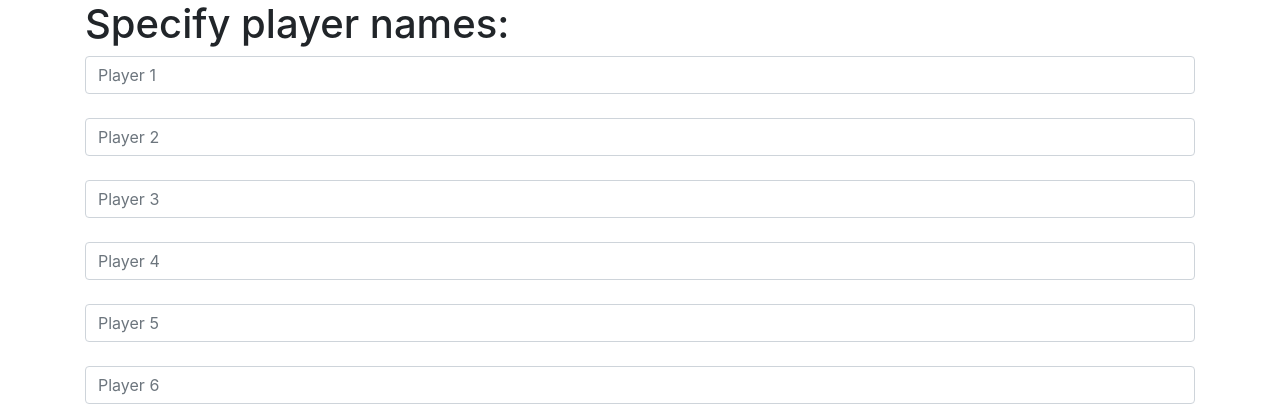
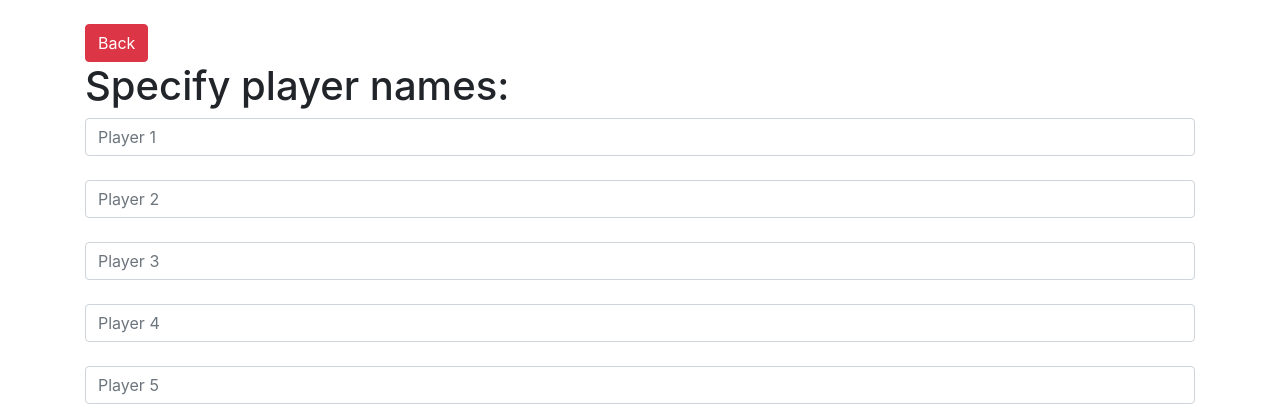
Before and after one commit to puct9/matchmaker, a Flask app: page /create in a window 1280 px wide. Shown: the top 420 px of the page. Run offline with Flask 2, Linux system fonts and the light colour scheme; some libraries are stand-ins or nearby versions.

Commit message:
Improved ux

```diff
--- a/templates/create_room.html
+++ b/templates/create_room.html
@@ -6,6 +6,8 @@
     </header>
     <body>
         <div class="container" id="main_container">
+            <br />
+            <a class="btn btn-large btn-danger" href="/">Back</a>
             <h1>Specify player names:</h1>
             <div class="alert alert-danger" role="alert" id="error" hidden>Please make sure all fields are filled and there are no repeated names, and that the "," character is not included in any of the names.</div>
             <button class="btn btn-block btn-info" id="create_button" onclick="Create()" hidden>Create</button>
--- a/templates/index.html
+++ b/templates/index.html
@@ -6,6 +6,7 @@
     </header>
     <body>
         <div class="container">
+            <br />
             <h1>Simple matchmaker</h1>
             <div class="row">
                 <div class="col-md-6">
--- a/templates/respond_prompt.html
+++ b/templates/respond_prompt.html
@@ -6,8 +6,9 @@
     </header>
     <body>
         <div class="container">
+            <br />
+            <a class="btn btn-large btn-danger" href="/">Back</a>
             {% if error %}
-                <br />
                 <div class="alert alert-danger" role="alert" id="error">{{ error }}</div>
             {% endif %}
             <h1>Access response</h1>
```
